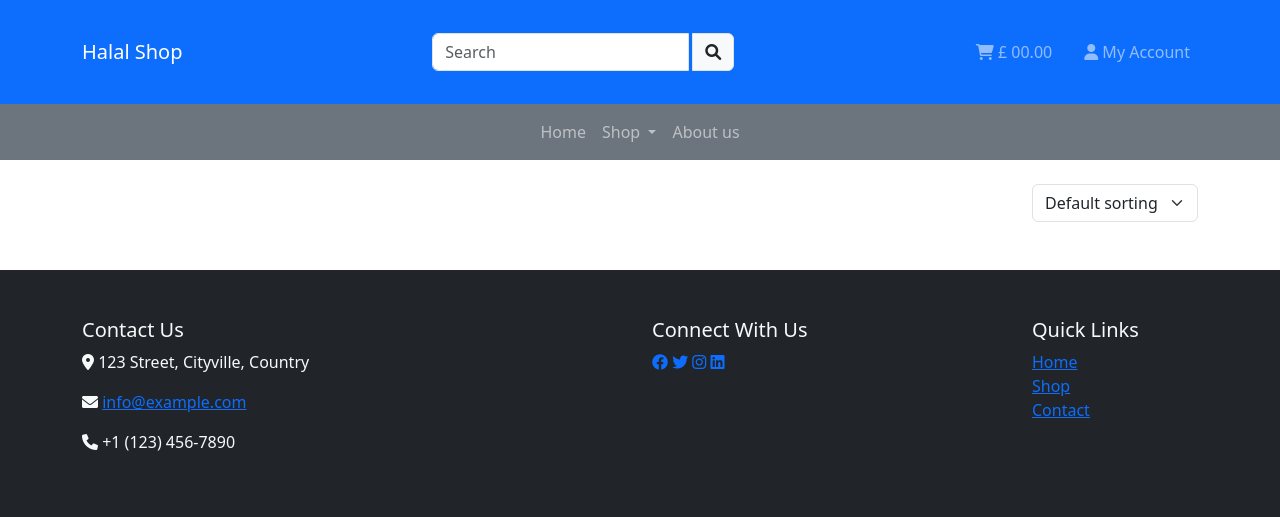
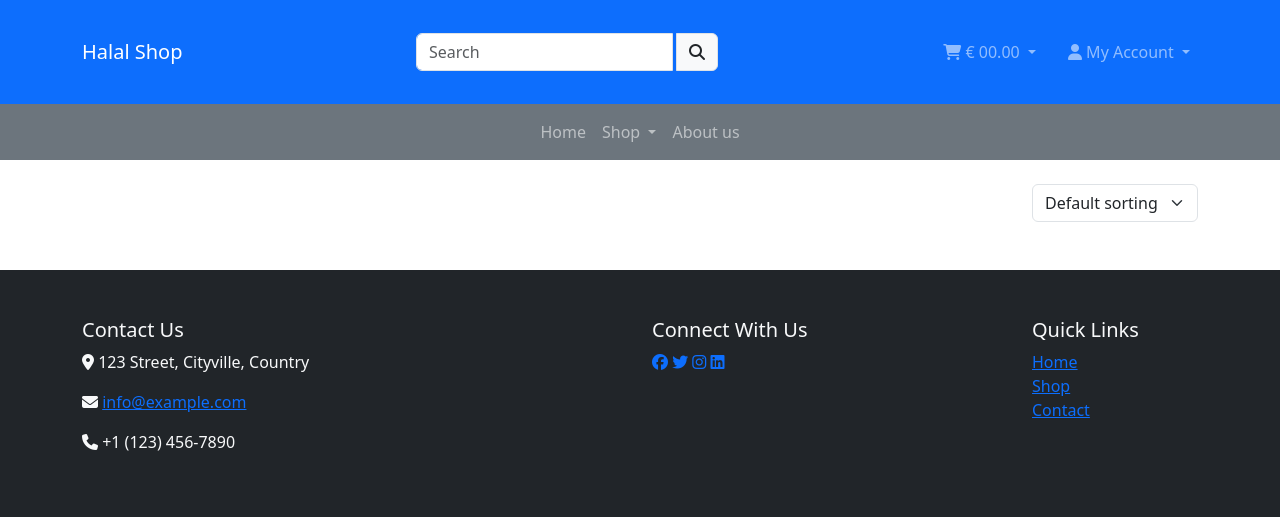
Before and after one commit to AmeenNoor/halal-shop, a Django app: page /products/ in a window 1280 px wide. Shown: the top 517 px of the page. Run offline with Django 3.2, Linux system fonts and the light colour scheme; data that the repository does not hold is empty; some libraries are stand-ins or nearby versions.

Commit message:
Add dropdown menu for account login and registration in top navbar

```diff
--- a/templates/base.html
+++ b/templates/base.html
@@ -9,14 +9,17 @@
   {% endblock %}
 
   {% block corecss %}
-    <link rel="stylesheet" href="https://cdn.jsdelivr.net/npm/bootstrap@5.3.0/dist/css/bootstrap.min.css">
-    <link rel="stylesheet" href="https://cdnjs.cloudflare.com/ajax/libs/font-awesome/6.0.0/css/all.min.css">
+    <!-- Bootstrap CSS -->
+    <link rel="stylesheet" href="	https://cdn.jsdelivr.net/npm/bootstrap@5.3.3/dist/css/bootstrap.min.css">
   {% endblock %}
 
   {% block corejs %}
-    <!-- Bootstrap JS and Popper.js (Required) -->
-    <script src="https://cdn.jsdelivr.net/npm/@popperjs/core@2.11.6/dist/umd/popper.min.js"></script>
-    <script src="https://cdn.jsdelivr.net/npm/bootstrap@5.3.0/dist/js/bootstrap.min.js"></script>
+    <!-- Font Awesome -->
+    <script src="https://kit.fontawesome.com/c252b580d2.js" crossorigin="anonymous"></script>
+
+    <!-- Bootstrap JS and Popper.js  -->
+    <script src="https://cdn.jsdelivr.net/npm/@popperjs/core@2.11.8/dist/umd/popper.min.js" integrity="sha384-I7E8VVD/ismYTF4hNIPjVp/Zjvgyol6VFvRkX/vR+Vc4jQkC+hVqc2pM8ODewa9r" crossorigin="anonymous"></script>
+    <script src="https://cdn.jsdelivr.net/npm/bootstrap@5.3.3/dist/js/bootstrap.min.js" integrity="sha384-0pUGZvbkm6XF6gxjEnlmuGrJXVbNuzT9qBBavbLwCsOGabYfZo0T0to5eqruptLy" crossorigin="anonymous"></script>
   {% endblock %}
 
   <title>Halal Shop</title>
--- a/templates/includes/top_navbar.html
+++ b/templates/includes/top_navbar.html
@@ -18,11 +18,23 @@
     <!-- Cart and User Icons -->
     <div class="navbar-collapse justify-content-end">
       <ul class="navbar-nav">
-          <li class="nav-item me-3">
-            <a class="nav-link" href="#"><i class="fas fa-shopping-cart"></i> £ <span id="cartTotal">00.00</span></a>
+        <li class="nav-item me-3 dropdown">
+          <a class="nav-link dropdown-toggle" href="#" id="cartDropdown" role="button" data-bs-toggle="dropdown" aria-expanded="false">
+            <i class="fas fa-shopping-cart"></i> € <span id="cartTotal">00.00</span>
+          </a>
+          <ul class="dropdown-menu" aria-labelledby="cartDropdown">
+            <li><a class="dropdown-item" href="#">Checkout</a></li>
+            <li><a class="dropdown-item" href="#">View Cart</a></li>
+          </ul>
         </li>
-          <li class="nav-item">
-            <a class="nav-link" href="#"><i class="fas fa-user"></i> My Account</a>
+        <li class="nav-item dropdown">
+          <a class="nav-link dropdown-toggle" href="#" id="userDropdown" role="button" data-bs-toggle="dropdown" aria-expanded="false">
+            <i class="fas fa-user"></i> My Account
+          </a>
+          <ul class="dropdown-menu" aria-labelledby="userDropdown">
+            <li><a class="dropdown-item" href="">Login</a></li>
+            <li><a class="dropdown-item" href="#">Register</a></li>
+          </ul>
         </li>
       </ul>
     </div>
```
Lines whose indentation alone changed are shown as unchanged.
